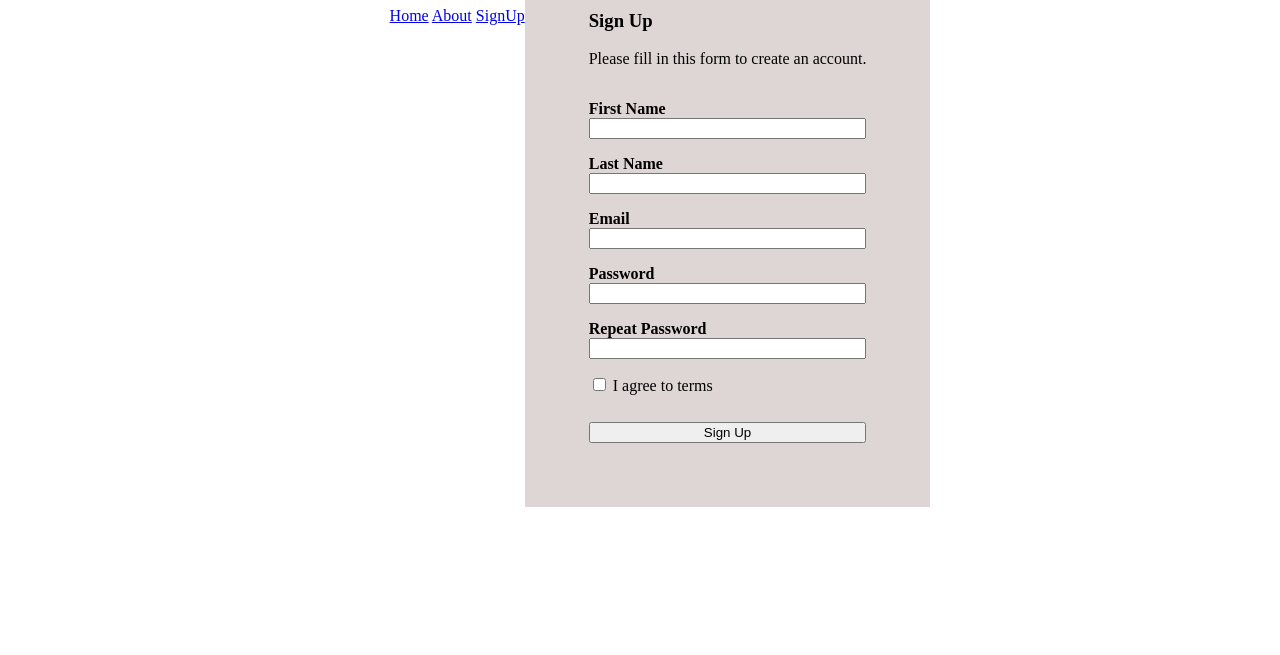
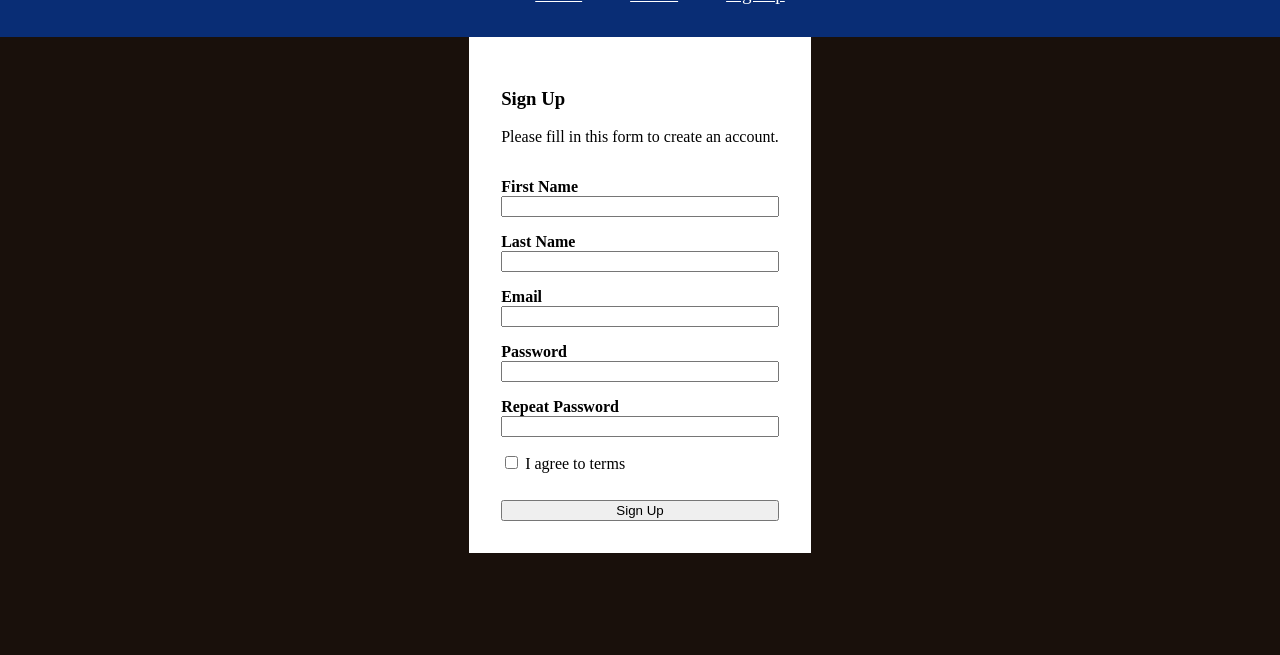
Before and after one commit to sanket-a8lw12/FakeStoreApi, a website: page signUp.html in a window 1280 px wide. Shown: the part 145-800 px from the top of the page. Drawn offline with Linux system fonts and the light colour scheme.

Commit message:
wrote the css code to style the nav bar and signup page

```diff
--- a/signUpStyle.css
+++ b/signUpStyle.css
@@ -1,29 +1,82 @@
 body{
+    margin: 0;
     padding: 0;
     /* margin: 1em; */
     display: flex;
     justify-content: center;
-    padding: 4em;
+    /* padding: 4em; */
+    flex-direction: column;
+    /* gap: em; */
+    background-color: rgb(25, 16, 11);
 }
 
 .container-sign-up{
     display: flex;
     justify-content: center;
     align-items: center;
-    /* border: 2px solid black; */
-    background-color: rgb(222, 213, 213);
+    /* border: 2px solid yellow; */
+    background-color: white;
+    /* flex-basis: 50%; */
+    /* width: 30%; */
+    /* flex-grow: 1; */
+    padding: 2em;
 }
 
 .sign-up-body{
     /* border: 2px solid red; */
     display: flex;
     flex-direction: column;
+    justify-content: center;
     gap: 1em;
     padding: 0;
-    margin: 2em;
+    /* margin: 2em; */
+    color: black;
 }
 
 .signup-column{
     display: flex;
     flex-direction: column;
+    color: black;
 }
+
+.nav-bar ul{
+    display: flex;
+    justify-content: space-evenly;
+    align-items: center;
+    gap: 3em;
+    padding-top: 1em;
+    flex-wrap: wrap;
+}
+h1{
+    color: white;
+    text-align: center;
+}
+
+a{
+    color: white;
+    font-size: larger;
+    font-weight: 120em;
+    flex-wrap: wrap;
+    /* display: flex; */
+    /* justify-content: space-evenly; */
+}
+
+.nav-bar{
+    background-color: rgb(9, 45, 117);
+    padding: 1em;
+    display: flex;
+    flex-direction: column;
+    align-items: center;
+    justify-content: center;
+    flex-wrap: wrap;
+    margin-top: 0;
+    flex-grow: 1;
+}
+
+.formError{
+    color: red;
+}
+
+.container-main{
+    margin: auto;
+}
```
